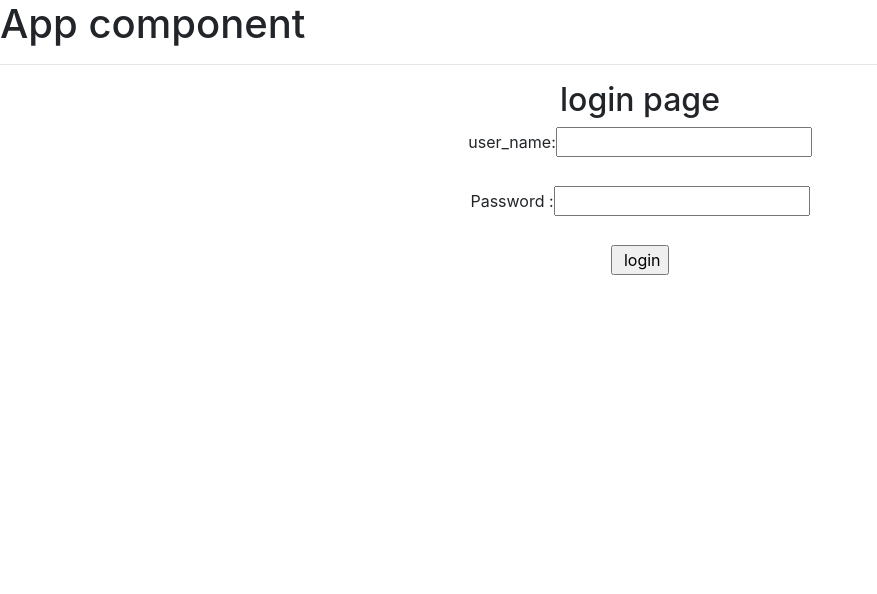
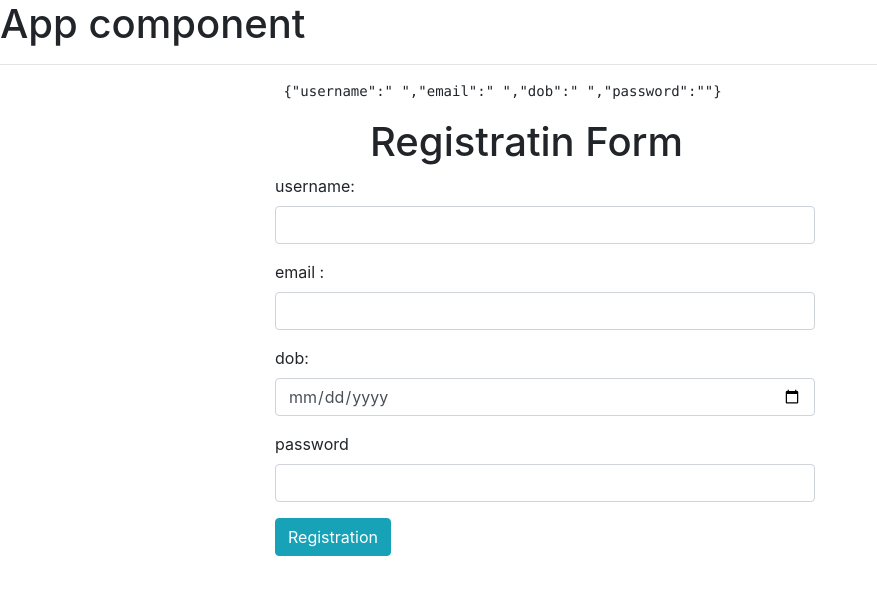
Before and after one commit to darshanbr7/react, a React (Create React App) app in the folder it/: page / in a window 1280 px wide. Shown: the top 594 px of the page, without its empty margins (0-877 px from the left). Built offline with nearby package versions, Linux system fonts and the light colour scheme.

Commit message:
registration

```diff
--- a/it/src/App.js
+++ b/it/src/App.js
@@ -14,7 +14,7 @@
 //import Flip from "./product/Flip"
 //import Message from "./bind/Message"
 //import Table from "./table/Table"
-import Form2  from "./form/Form2"
+import Regboot  from "./form/Reg-boot"
 let App=()=>{
 
    return <>
@@ -22,7 +22,7 @@ let App=()=>{
   <h1>App component </h1>
    </p>
    <hr / >
-   <Form2  />
+   <Regboot  />
      </>
 
  }
--- /dev/null
+++ b/it/src/form/Reg-boot.jsx
@@ -0,0 +1,57 @@
+import React, { Component } from 'react'
+
+ class Regboot extends Component {
+    state={
+        username:" ",
+        email:" ",
+        dob:" ",
+        password:""
+    }
+    updateHandler1=(event)=>{
+        this.setState({[event.target.name]:event.target.value})
+    }
+    submitHandler=(event)=>{
+        console.log(this.state)
+         event.preventDefault()
+    }
+  render() {
+    return (
+      <>
+      <div className="container">
+        <div className="row">
+            <div className="col-2"></div>
+            <div className="col-6">
+                <form   onSubmit={this.submitHandler}>
+                    <pre> {JSON.stringify(this.state)}</pre>
+                    <div className="row">
+                        <div className="col-2"></div>
+                        <div className="col-9"><h1> Registratin Form</h1></div>
+                    </div>
+                    <div className="form-group">
+                        <label htmlFor=""> username:</label>
+                        <input type="text" value={this.state.username} name="username"className="form-control" onChange={this.updateHandler1}  />
+                    </div>
+                    <div className="form-group">
+                   <label>email :</label>
+                   <input type="text " value={this.state.email} name="email" className="form-control" onChange={this.updateHandler1}/>
+                    </div>
+                    <div className="form-group">
+                        <label htmlFor=""> dob:</label>
+                        <input type="date"  value={ this.state.dob} name="dob" className='form-control' onChange={this.updateHandler1}/>
+                    </div>
+                    <div className="form-group">
+                        <label htmlFor=""> password</label>
+                        <input type="text" value={this.state.password} name="password" className='form-control' onChange={this.updateHandler1} />
+                    </div>
+                    <input type="submit" value="Registration" className='btn btn-info' />
+
+                </form>
+            </div>
+        </div>
+      </div>
+      </>
+    )
+  }
+}
+
+export default Regboot
```
Also changed, not shown: it/src/form/Registration.jsx (added, +37 -0 lines), 1 other file (tests, documents, lock files or other folders).
